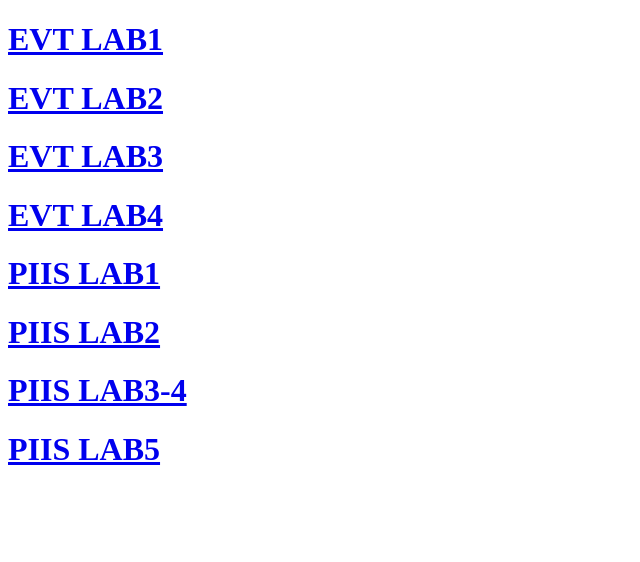
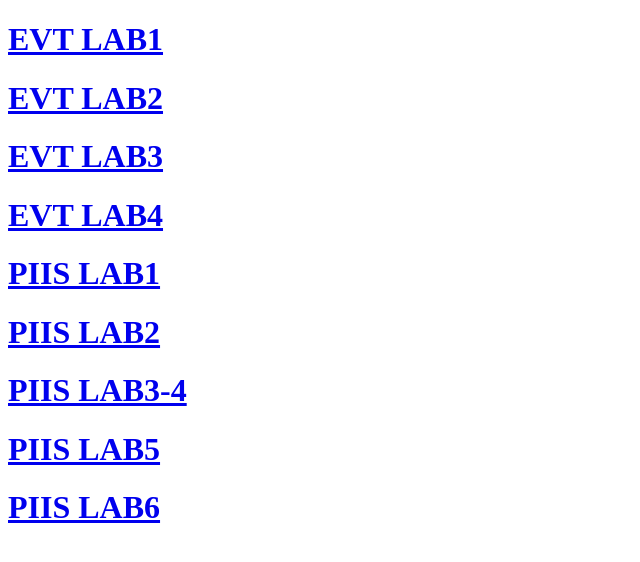
Before and after one commit to Padunovich/INIS-EVT-labs, a plain HTML site: page index.html in a window 1280 px wide. Shown: the whole page, without its empty margins (0-640 px from the left). Drawn offline with Linux system fonts and the light colour scheme.

Commit message:
Update index.html

```diff
--- a/index.html
+++ b/index.html
@@ -15,6 +15,7 @@
     <h1><a href="PIIS/2/lab2.html"> PIIS LAB2</a></h1>
     <h1><a href="PIIS/3-4 лаба/index.html"> PIIS LAB3-4</a></h1>
     <h1><a href="PIIS/5/lab5.html"> PIIS LAB5</a></h1>
+    <h1><a href="PIIS/6/lab6.html"> PIIS LAB6</a></h1>
 
 </body>
 </html>
```
